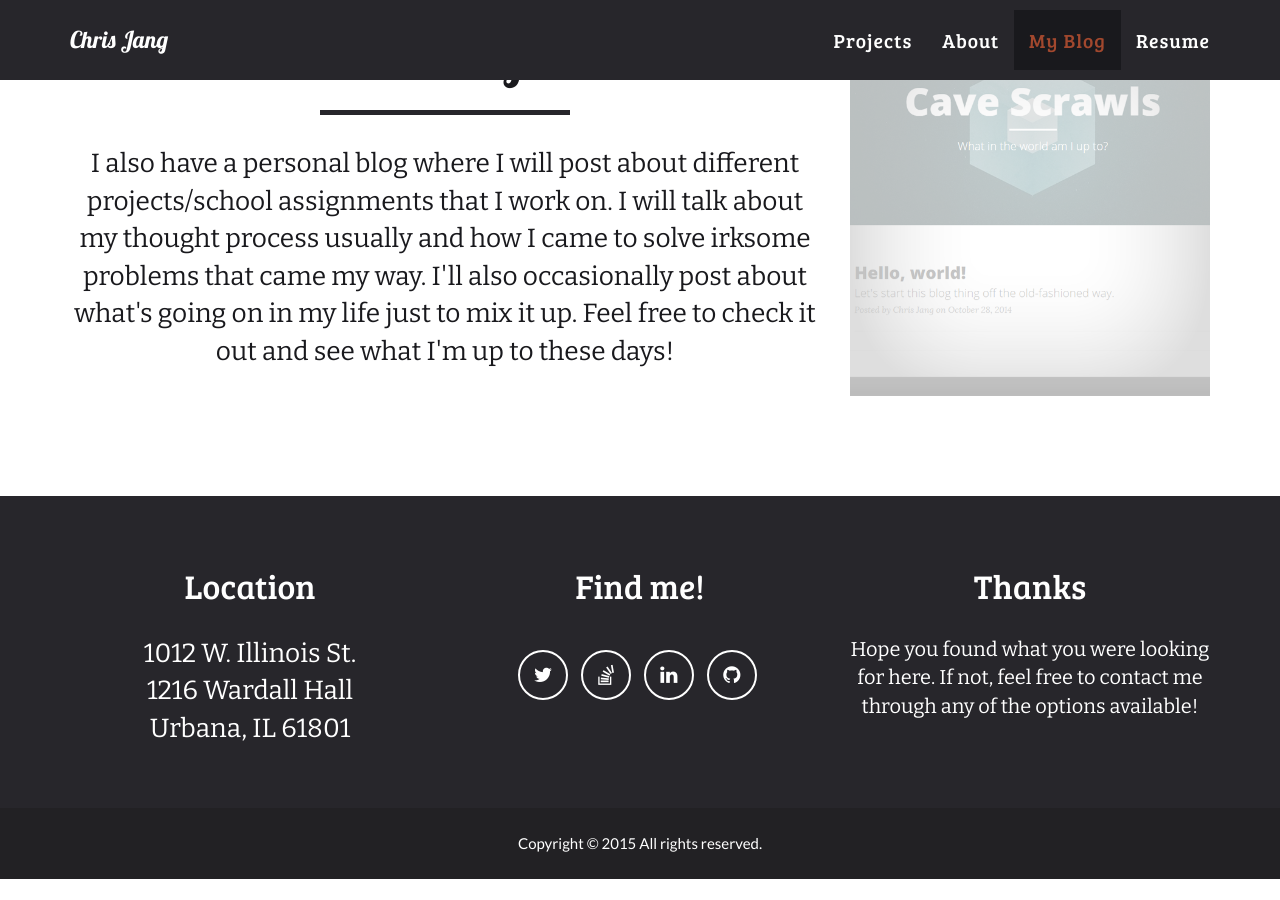
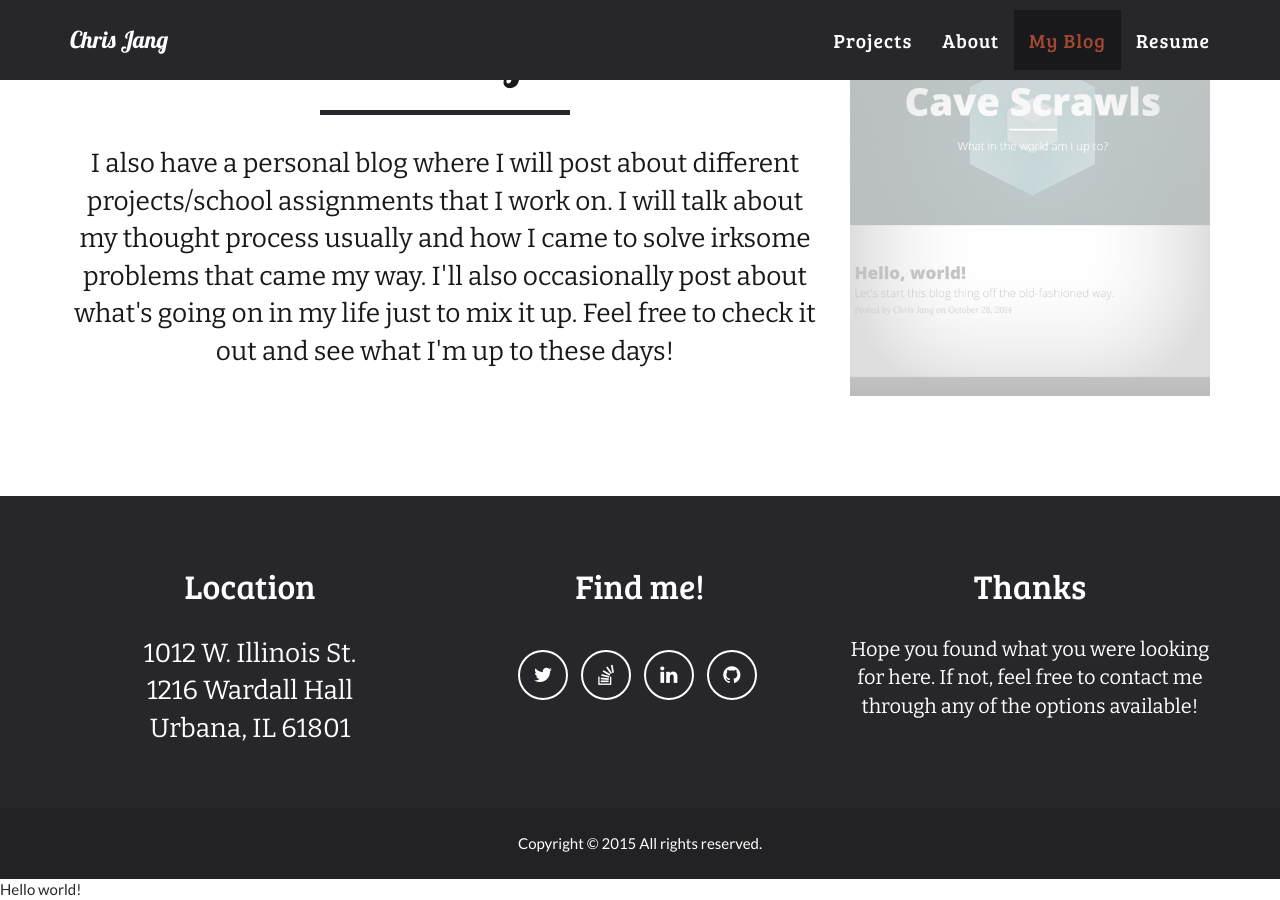
Before and after one commit to cjang5/cjang5.github.io, a Jekyll site: the page built from index.html, in a window 1280 px wide and 900 px high, scrolled down 2161 px. Built offline with Jekyll 4.4.1, drawn with Linux system fonts in a browser that asks for light colours; before the commit the page ends 3040 px from its top, so only the background shows below that.

Commit message:
testing div in modals.html

```diff
--- a/_includes/modals.html
+++ b/_includes/modals.html
@@ -45,3 +45,7 @@
         </div>
     </div>
 {% endfor %}
+
+<div class="github-button">
+    Hello world!
+</div>
```
